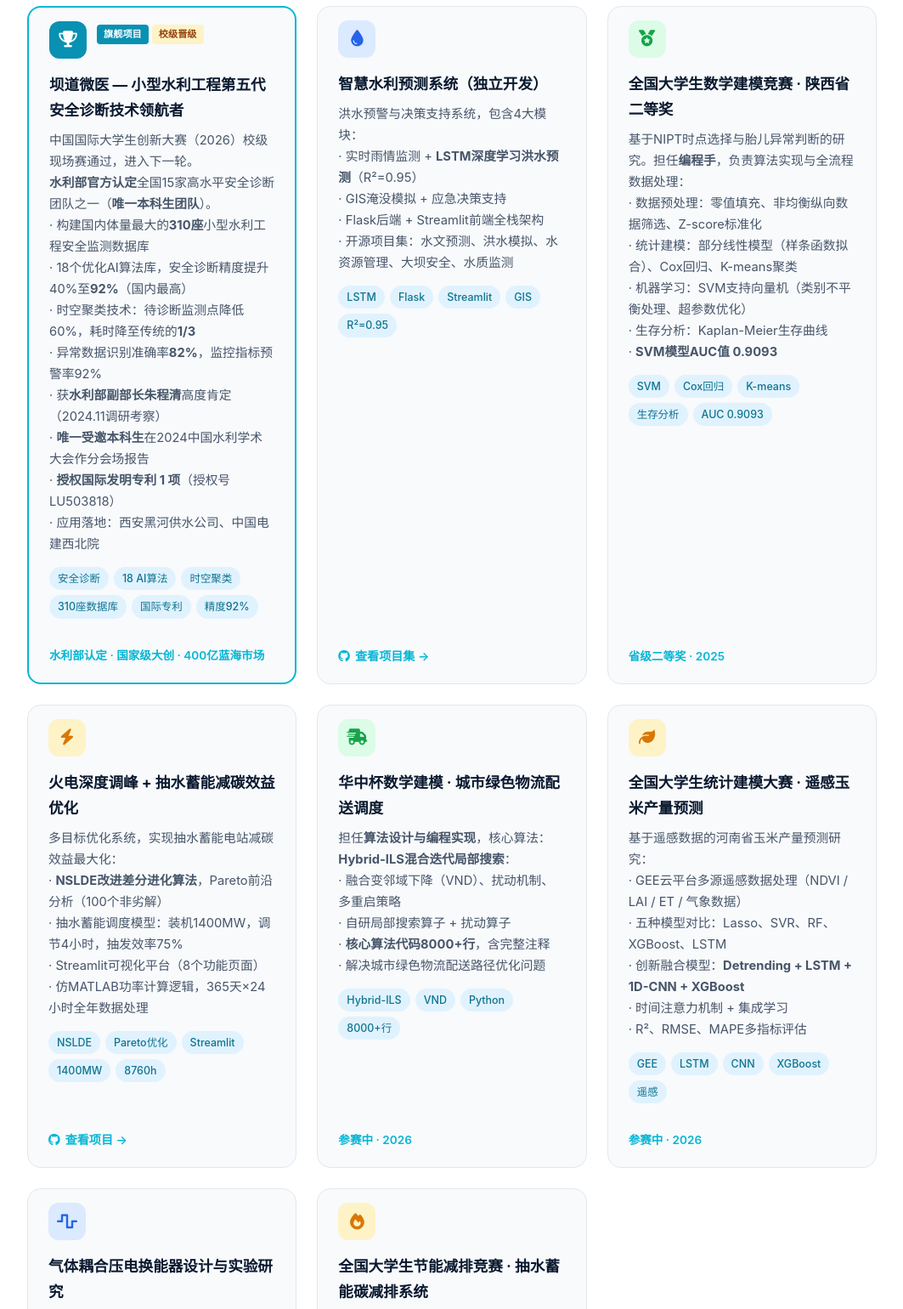
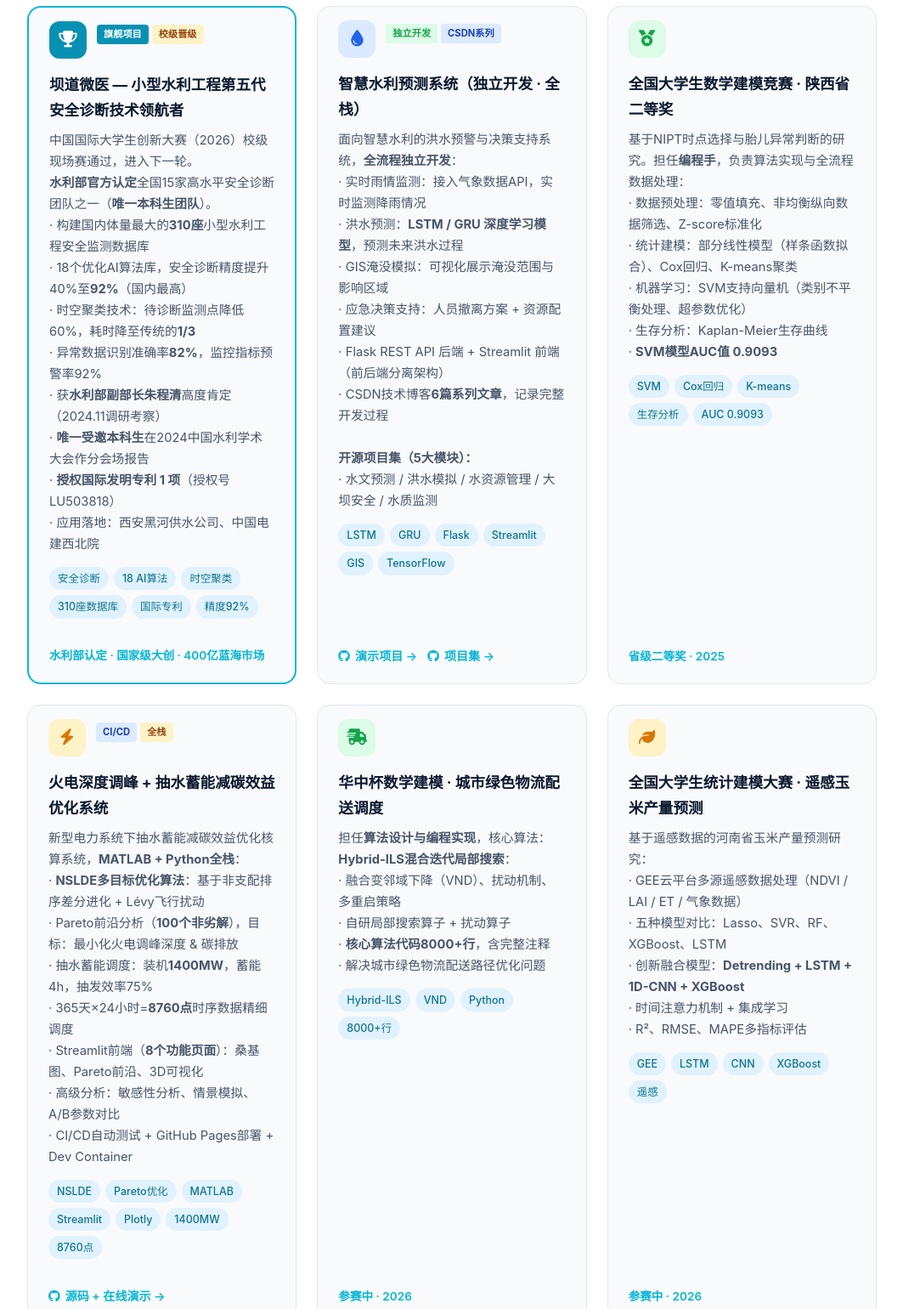
Before and after one commit to LY-muyanshiqi/Ly-muyanshiqi.github.io, a plain HTML site: page index.html in a window 1280 px wide. Shown: the part 2720-4260 px from the top of the page at 85% size, without its empty margins (108-1171 px from the left). Drawn offline with Linux system fonts and the light colour scheme.

Commit message:
Refine projects: smart-water system (Flask+Streamlit+GRU+CSDN), thermal-storage (NSLDE+MATLAB+CI/CD)

```diff
--- a/index.html
+++ b/index.html
@@ -903,25 +903,38 @@
                     <div class="project-icon water">
                         <i class="fa-solid fa-droplet"></i>
                     </div>
+                    <div style="margin-top:4px;display:flex;gap:4px;">
+                        <span style="background:#dcfce7;color:#16a34a;padding:2px 8px;border-radius:4px;font-size:0.7rem;font-weight:700;">独立开发</span>
+                        <span style="background:#dbeafe;color:#1e40af;padding:2px 8px;border-radius:4px;font-size:0.7rem;font-weight:700;">CSDN系列</span>
+                    </div>
                 </div>
                 <div class="project-card-body">
-                    <h3>智慧水利预测系统（独立开发）</h3>
-                    <p>洪水预警与决策支持系统，包含4大模块：<br>
-                    · 实时雨情监测 + <strong>LSTM深度学习洪水预测</strong>（R²=0.95）<br>
-                    · GIS淹没模拟 + 应急决策支持<br>
-                    · Flask后端 + Streamlit前端全栈架构<br>
-                    · 开源项目集：水文预测、洪水模拟、水资源管理、大坝安全、水质监测</p>
+                    <h3>智慧水利预测系统（独立开发 · 全栈）</h3>
+                    <p>面向智慧水利的洪水预警与决策支持系统，<strong>全流程独立开发</strong>：<br>
+                    · 实时雨情监测：接入气象数据API，实时监测降雨情况<br>
+                    · 洪水预测：<strong>LSTM / GRU 深度学习模型</strong>，预测未来洪水过程<br>
+                    · GIS淹没模拟：可视化展示淹没范围与影响区域<br>
+                    · 应急决策支持：人员撤离方案 + 资源配置建议<br>
+                    · Flask REST API 后端 + Streamlit 前端（前后端分离架构）<br>
+                    · CSDN技术博客<strong>6篇系列文章</strong>，记录完整开发过程<br>
+                    <br>
+                    <strong>开源项目集（5大模块）：</strong><br>
+                    · 水文预测 / 洪水模拟 / 水资源管理 / 大坝安全 / 水质监测</p>
                     <div class="project-tech-stack">
                         <span class="project-tech">LSTM</span>
+                        <span class="project-tech">GRU</span>
                         <span class="project-tech">Flask</span>
                         <span class="project-tech">Streamlit</span>
                         <span class="project-tech">GIS</span>
-                        <span class="project-tech">R²=0.95</span>
+                        <span class="project-tech">TensorFlow</span>
                     </div>
                 </div>
                 <div class="project-card-footer">
-                    <a href="https://github.com/LY-muyanshiqi" class="project-link" target="_blank">
-                        <i class="fa-brands fa-github"></i> 查看项目集 →
+                    <a href="https://github.com/LY-muyanshiqi/smart-water-demo" class="project-link" target="_blank">
+                        <i class="fa-brands fa-github"></i> 演示项目 →
+                    </a>
+                    <a href="https://github.com/LY-muyanshiqi/smart-water-projects" class="project-link" target="_blank">
+                        <i class="fa-brands fa-github"></i> 项目集 →
                     </a>
                 </div>
             </div>
@@ -960,25 +973,34 @@
                     <div class="project-icon energy">
                         <i class="fa-solid fa-bolt"></i>
                     </div>
+                    <div style="margin-top:4px;display:flex;gap:4px;">
+                        <span style="background:#dbeafe;color:#1e40af;padding:2px 8px;border-radius:4px;font-size:0.7rem;font-weight:700;">CI/CD</span>
+                        <span style="background:#fef3c7;color:#92400e;padding:2px 8px;border-radius:4px;font-size:0.7rem;font-weight:700;">全栈</span>
+                    </div>
                 </div>
                 <div class="project-card-body">
-                    <h3>火电深度调峰 + 抽水蓄能减碳效益优化</h3>
-                    <p>多目标优化系统，实现抽水蓄能电站减碳效益最大化：<br>
-                    · <strong>NSLDE改进差分进化算法</strong>，Pareto前沿分析（100个非劣解）<br>
-                    · 抽水蓄能调度模型：装机1400MW，调节4小时，抽发效率75%<br>
-                    · Streamlit可视化平台（8个功能页面）<br>
-                    · 仿MATLAB功率计算逻辑，365天×24小时全年数据处理</p>
+                    <h3>火电深度调峰 + 抽水蓄能减碳效益优化系统</h3>
+                    <p>新型电力系统下抽水蓄能减碳效益优化核算系统，<strong>MATLAB + Python全栈</strong>：<br>
+                    · <strong>NSLDE多目标优化算法</strong>：基于非支配排序差分进化 + Lévy飞行扰动<br>
+                    · Pareto前沿分析（<strong>100个非劣解</strong>），目标：最小化火电调峰深度 & 碳排放<br>
+                    · 抽水蓄能调度：装机<strong>1400MW</strong>，蓄能4h，抽发效率75%<br>
+                    · 365天×24小时=<strong>8760点</strong>时序数据精细调度<br>
+                    · Streamlit前端（<strong>8个功能页面</strong>）：桑基图、Pareto前沿、3D可视化<br>
+                    · 高级分析：敏感性分析、情景模拟、A/B参数对比<br>
+                    · CI/CD自动测试 + GitHub Pages部署 + Dev Container</p>
                     <div class="project-tech-stack">
                         <span class="project-tech">NSLDE</span>
                         <span class="project-tech">Pareto优化</span>
+                        <span class="project-tech">MATLAB</span>
                         <span class="project-tech">Streamlit</span>
+                        <span class="project-tech">Plotly</span>
                         <span class="project-tech">1400MW</span>
-                        <span class="project-tech">8760h</span>
+                        <span class="project-tech">8760点</span>
                     </div>
                 </div>
                 <div class="project-card-footer">
                     <a href="https://github.com/LY-muyanshiqi/thermal-peak-shaving-pumped-storage" class="project-link" target="_blank">
-                        <i class="fa-brands fa-github"></i> 查看项目 →
+                        <i class="fa-brands fa-github"></i> 源码 + 在线演示 →
                     </a>
                 </div>
             </div>
```
